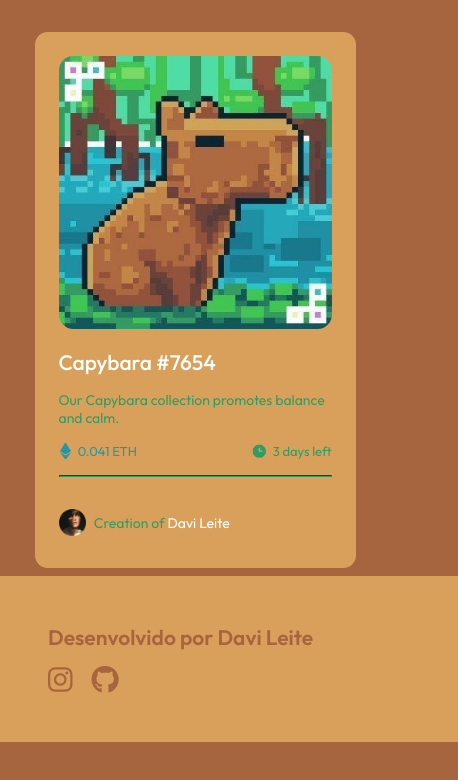
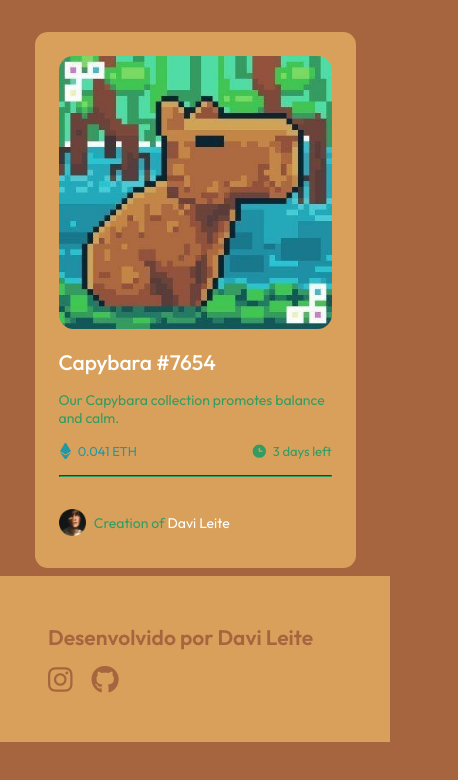
Before and after one commit to Davizim-leite/Capybara__NFT, a plain HTML site: page index.html in a window 390 px wide. Shown: the whole page, 458 px wide, since content can reach past the window. Drawn offline with Linux system fonts and the light colour scheme.

Commit message:
Update style.css

```diff
--- a/style/style.css
+++ b/style/style.css
@@ -150,4 +150,8 @@ hr{
     .divisao__img{
         width: 10%;
     }
+
+    .rodape{
+        width:auto;
+    }
 }
```
